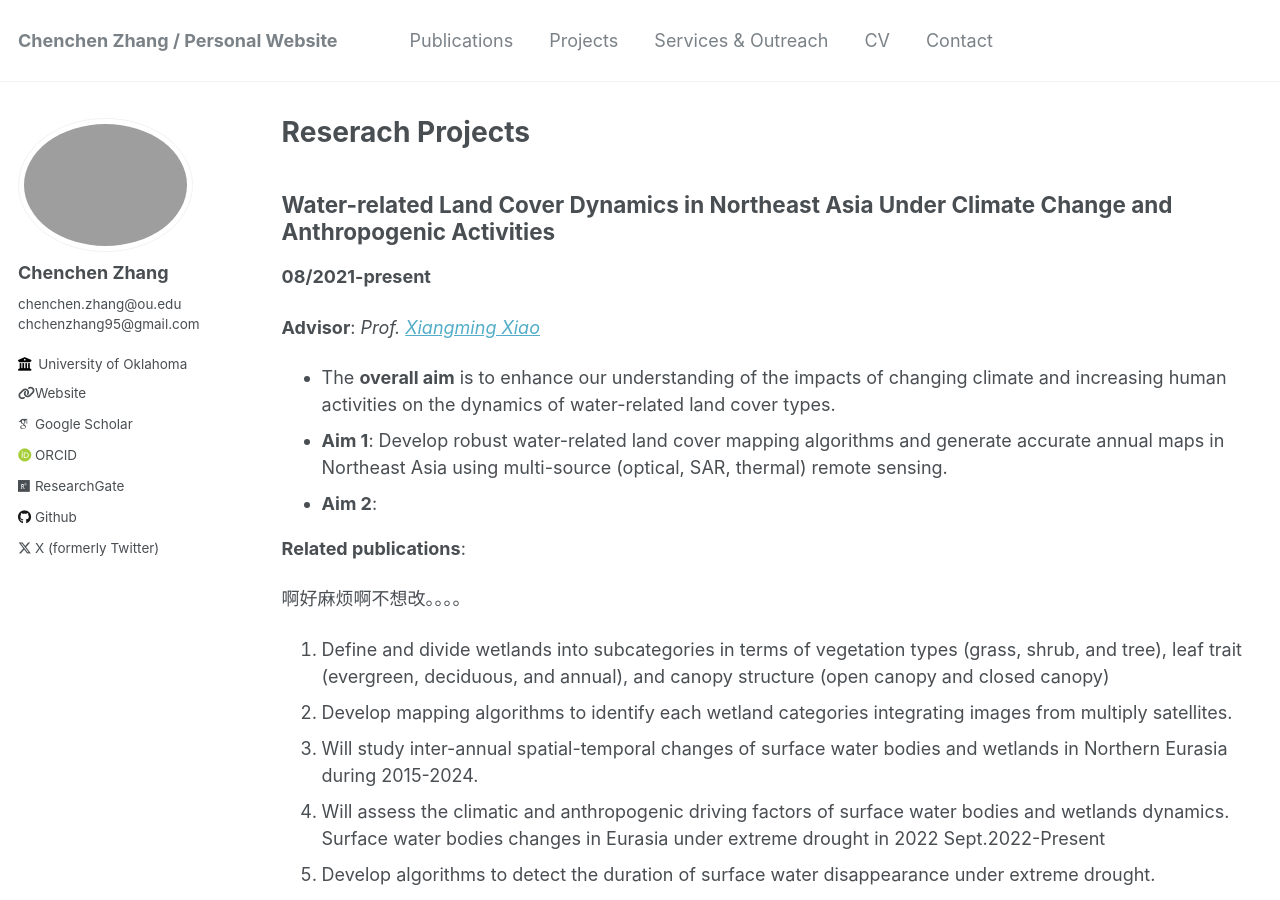
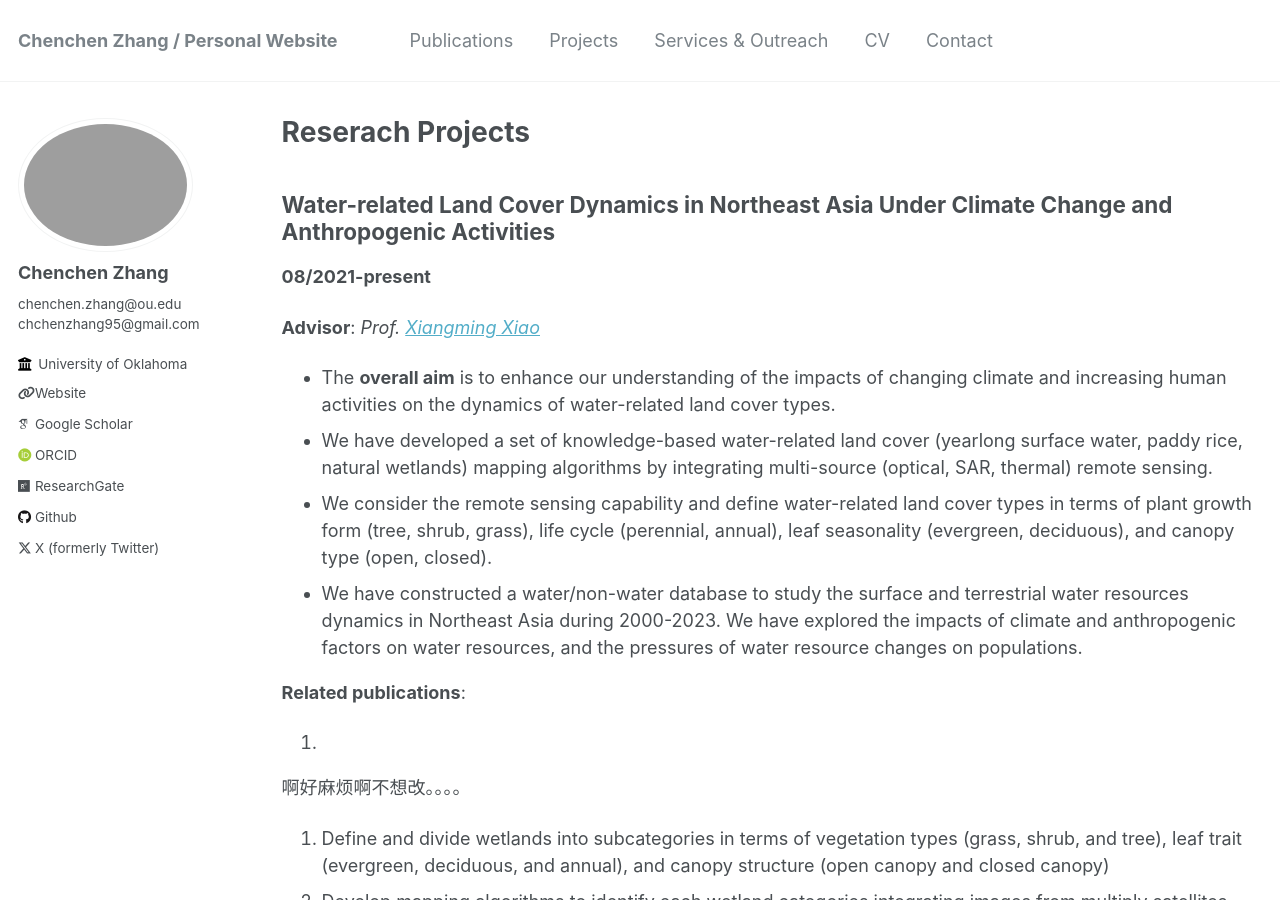
Before and after one commit to rszcc/rszcc.github.io, a Jekyll site: the page built from _pages/projects.md, in a window 1280 px wide and 900 px high. Built offline with Jekyll 4.4.1, drawn with Linux system fonts in a browser that asks for light colours; some web fonts are replaced.

Commit message:
Update projects.md

```diff
--- a/_pages/projects.md
+++ b/_pages/projects.md
@@ -12,13 +12,14 @@ author_profile: true
 **Advisor**: _Prof. [Xiangming Xiao](https://scholar.google.com/citations?user=71350TcAAAAJ&hl=en)_
 
 - The **overall aim** is to enhance our understanding of the impacts of changing climate and increasing human activities on the dynamics of water-related land cover types.
- - **Aim 1**: Develop robust water-related land cover mapping algorithms and generate accurate annual maps in Northeast Asia using multi-source (optical, SAR, thermal) remote sensing.
- - **Aim 2**:
-
+ - We have developed a set of knowledge-based water-related land cover (yearlong surface water, paddy rice, natural wetlands) mapping algorithms by integrating multi-source (optical, SAR, thermal) remote sensing.
+ - We consider the remote sensing capability and define water-related land cover  types in terms of plant growth form (tree, shrub, grass), life cycle (perennial, annual), leaf seasonality (evergreen, deciduous), and canopy type (open, closed).
+ - We have constructed a water/non-water database to study the surface and terrestrial water resources dynamics in Northeast Asia during 2000-2023. We have explored the impacts of climate and anthropogenic factors on water resources, and the pressures of water resource changes on populations.
 
 
 **Related publications**:
 
+1.
 
 
 啊好麻烦啊不想改。。。。
```
